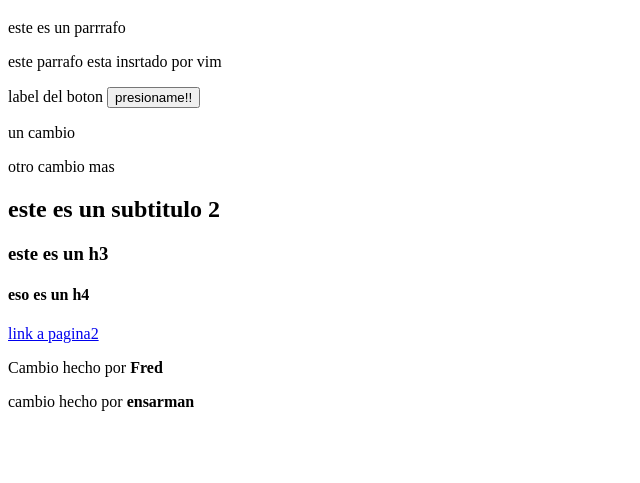
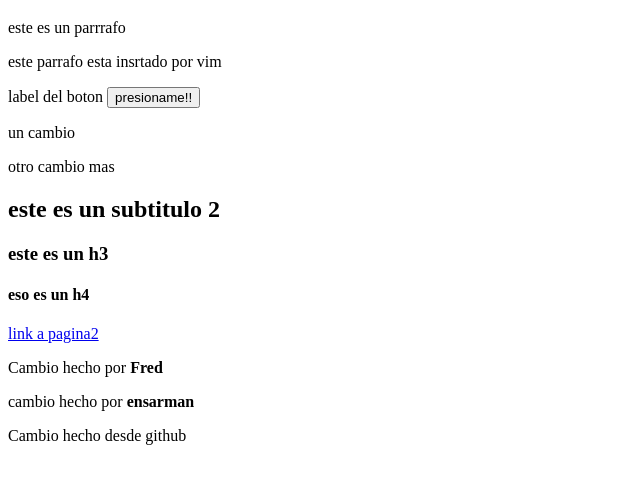
Before and after one commit to ensarman/cursogit, a plain HTML site: page index.html in a window 1280 px wide. Shown: the part 61-544 px from the top of the page, without its empty margins (0-640 px from the left). Drawn offline with Linux system fonts and the light colour scheme.

Commit message:
Update index.html

```diff
--- a/index.html
+++ b/index.html
@@ -23,6 +23,7 @@
 
     <p>Cambio hecho por <b>Fred</b>
     <p>cambio hecho por <b>ensarman</b>
+    <p>Cambio hecho desde github </p>
 
 </body>
 </html>
```
